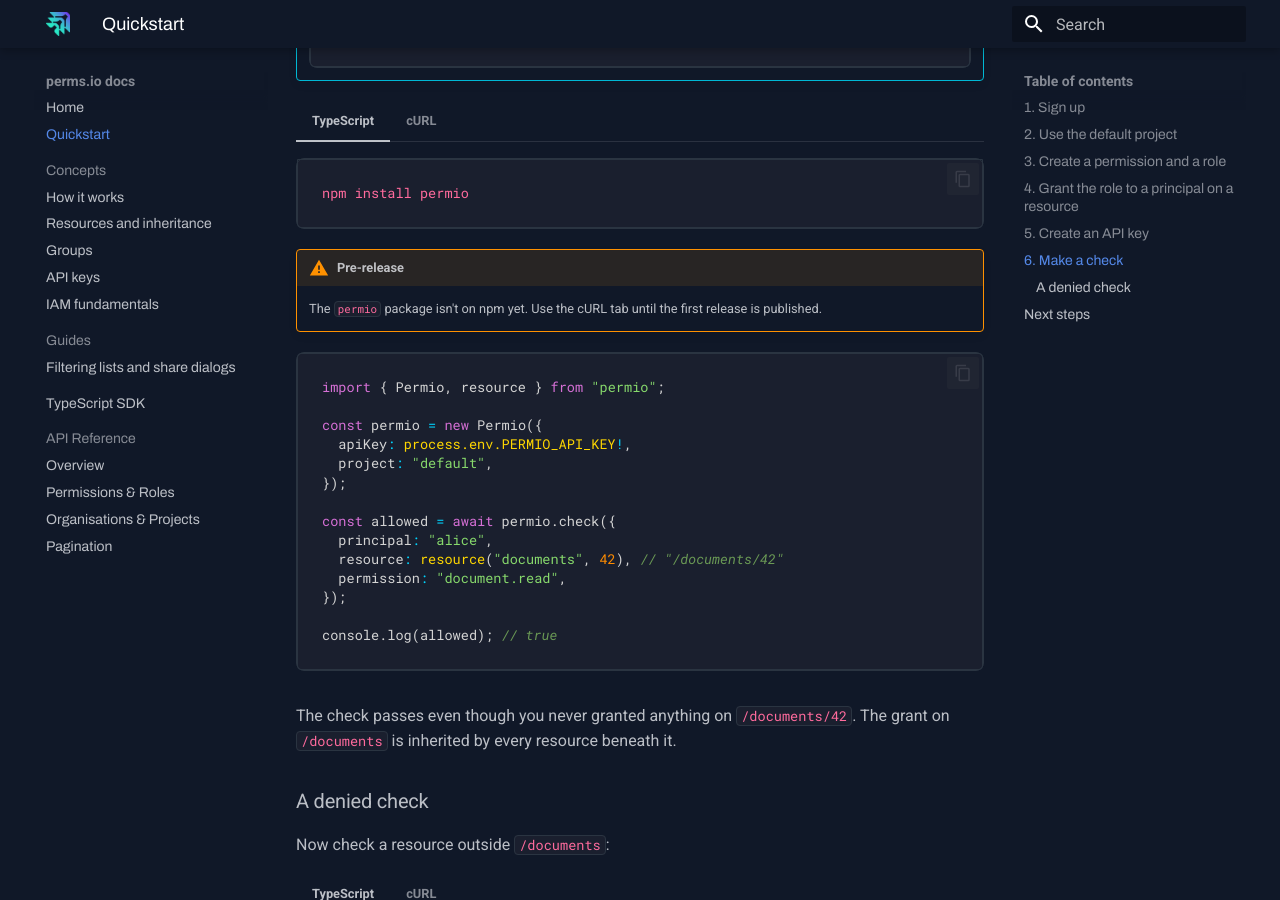
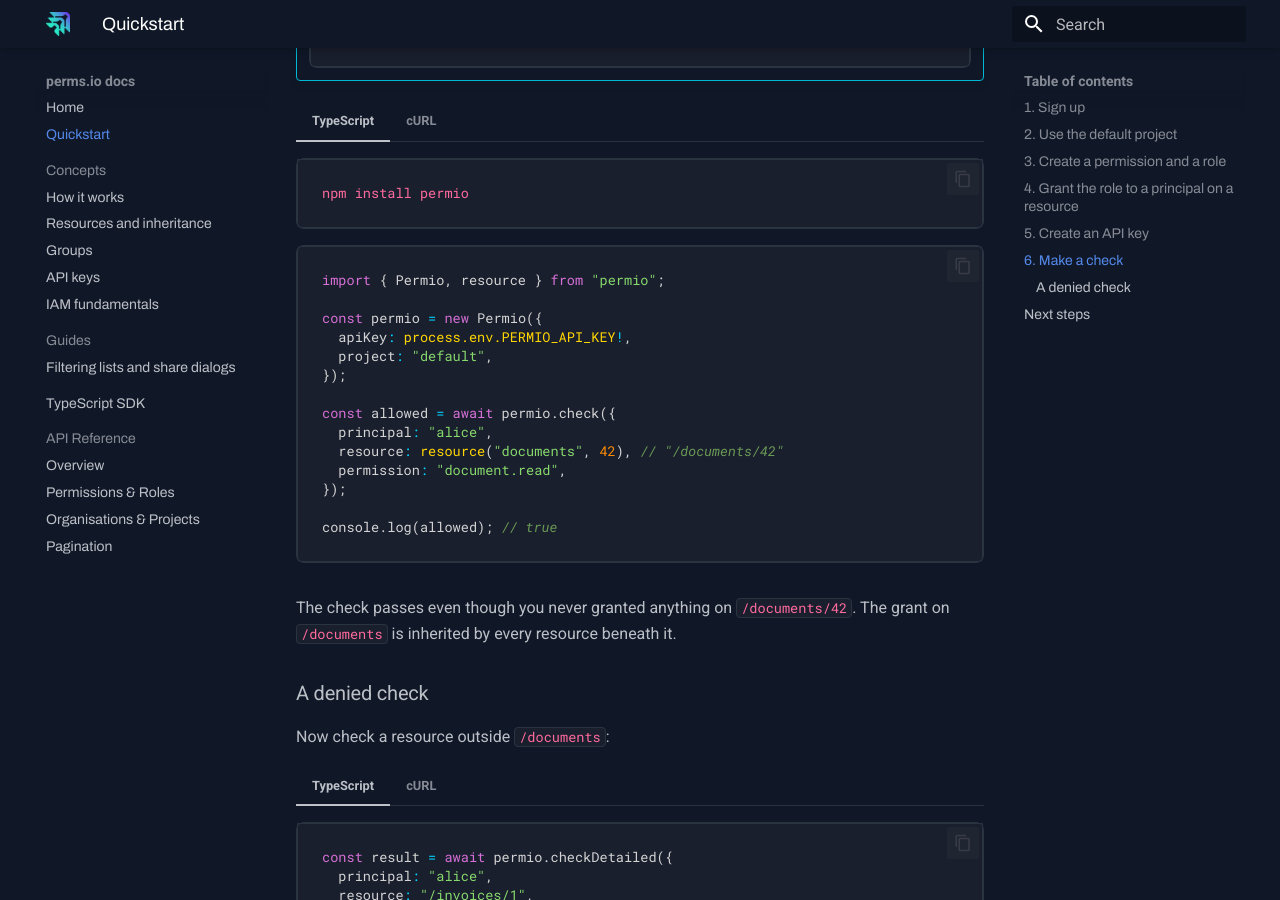
Before and after one commit to PrivateJAR/docs, an MkDocs documentation site: the page built from docs/quickstart.md, in a window 1280 px wide and 900 px high, scrolled down 2079 px. Built offline with MkDocs 1.6.1 and Material for MkDocs 9.7.7, drawn with Linux system fonts in a browser that asks for light colours.

Commit message:
Drop pre-release wording: permio is on npm
The TypeScript SDK is published (0.2.0), so remove the 'not on npm yet' warnings from the home page, quickstart,
SDK page, API overview and llms.txt, and regenerate llms-full.txt.

````diff
--- a/docs/api-reference/index.md
+++ b/docs/api-reference/index.md
@@ -65,7 +65,7 @@ Over gRPC and gRPC-web, the code arrives as `grpc-status` and the text as `grpc-
 
 === "TypeScript"
 
-    The [TypeScript SDK](../sdk/typescript.md) (`npm install permio`, pre-release) is the recommended client.
+    The [TypeScript SDK](../sdk/typescript.md) (`npm install permio`) is the recommended client.
     Besides the check helpers, it exposes every RPC on this page through `permio.permissions` and
     `permio.organisations`.
 
--- a/docs/index.md
+++ b/docs/index.md
@@ -63,7 +63,7 @@ For example, give your assistant this prompt:
 Add Permio permissions to this app using the `permio` npm package. Docs: https://docs.perms.io/llms.txt
 ```
 
-The `permio` package is a pre-release and isn't on npm yet. See the [TypeScript SDK](sdk/typescript.md).
+Install it with `npm install permio`. See the [TypeScript SDK](sdk/typescript.md).
 
 ---
 
--- a/docs/llms.txt
+++ b/docs/llms.txt
@@ -9,7 +9,7 @@ Key facts:
 - Every Permissions API request names a project (`project_name`); every organisation starts with a `default` project.
 - A denied check is a normal response (`passed: false` plus the missing permissions), not an error.
 - Groups: grant to the principal ID `group:<slug>` and every member holds the grant; checks include a principal's groups.
-- The TypeScript SDK is the npm package `permio`. It is pre-release and not yet published to npm; batch checks, groups and access queries need 0.2.0. There is no Java SDK, and the generated Go, Python and Rust clients are not publicly available.
+- The TypeScript SDK is the npm package `permio` (`npm install permio`); batch checks, groups and access queries need 0.2.0 or later. There is no Java SDK. A generated Rust client is open source on GitHub (not on crates.io), and the generated Go and Python clients are not publicly available yet.
 - Manage projects, permissions, roles, grants, groups and API keys in the dashboard at https://app.perms.io.
 
 ## Docs
@@ -31,7 +31,7 @@ Key facts:
 
 ## SDKs
 
-- [TypeScript SDK](https://docs.perms.io/sdk/typescript/): The `permio` package (pre-release): client options, `check`, `checkDetailed`, `assert`, `checkAny`, `batchCheck`, groups, `listAccess`, `whoHasAccess`, `resource()`, typed errors, retries, iterators, raw clients, and Express and Next.js examples.
+- [TypeScript SDK](https://docs.perms.io/sdk/typescript/): The `permio` package on npm: client options, `check`, `checkDetailed`, `assert`, `checkAny`, `batchCheck`, groups, `listAccess`, `whoHasAccess`, `resource()`, typed errors, retries, iterators, raw clients, and Express and Next.js examples.
 
 ## Optional
 
--- a/docs/quickstart.md
+++ b/docs/quickstart.md
@@ -67,10 +67,6 @@ Ask whether `alice` may read document 42:
     ```bash
     npm install permio
     ```
-
-    !!! warning "Pre-release"
-
-        The `permio` package isn't on npm yet. Use the cURL tab until the first release is published.
 
     ```ts
     import { Permio, resource } from "permio";
--- a/docs/sdk/typescript.md
+++ b/docs/sdk/typescript.md
@@ -8,11 +8,10 @@ and async iterators over list endpoints. The full generated API is there too, as
 - Ships ESM and CommonJS builds with bundled type definitions.
 - Has three runtime dependencies: `@bufbuild/protobuf`, `@connectrpc/connect` and `@connectrpc/connect-web`.
 
-!!! warning "Pre-release"
+!!! note "Versions"
 
-    The package has not been published to npm yet. The install command below will work once the first version is
-    released. [Batch checks](#batch-checks), [groups](#groups) and [access queries](#access-queries) are available
-    from **0.2.0**, which needs the current perms.io API.
+    [Batch checks](#batch-checks), [groups](#groups) and [access queries](#access-queries) are available from **0.2.0**
+    ([npm](https://www.npmjs.com/package/permio)).
 
 ## Install
 
````
Also changed, not shown: docs/llms-full.txt (+6 -11 lines).
